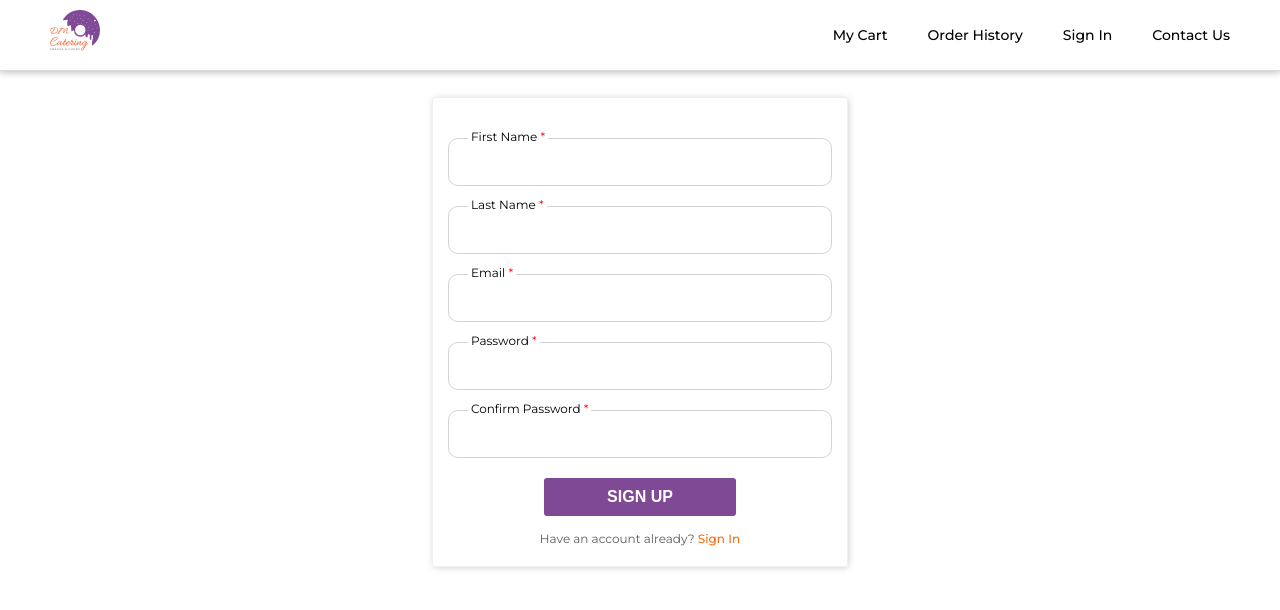
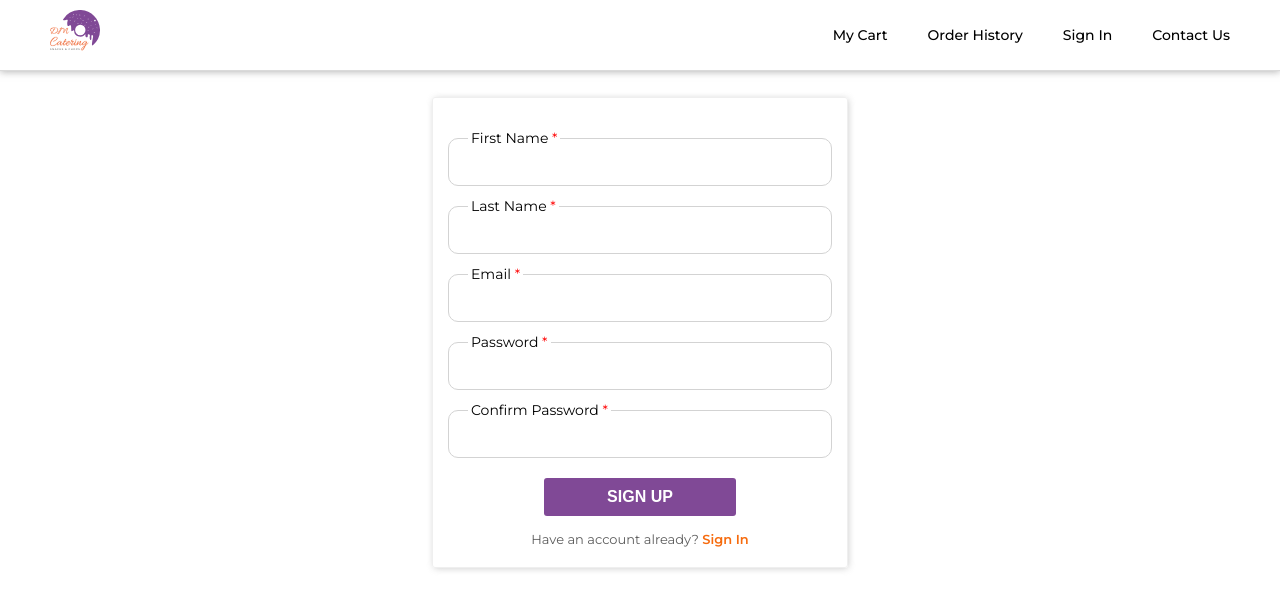
Before and after one commit to Obafemi-NG/dm-catering, a React (Create React App) app: page /signup in a window 1280 px wide. Shown: the top 610 px of the page. Built offline with nearby package versions, Linux system fonts and the light colour scheme; the HTML template or start-up script is replaced by a standard one.

Commit message:
made adjustment to the inputs and labels for more readability for users

```diff
--- a/src/Pages/SignIn/SignIn.module.css
+++ b/src/Pages/SignIn/SignIn.module.css
@@ -36,7 +36,7 @@
   padding: 3px 10px;
 }
 .input-section .label {
-  font-size: 14px;
+  /* font-size: 14px; */
   position: absolute;
   top: 30px;
   left: 20px;
@@ -55,7 +55,7 @@
   background-color: white;
   padding: 0px 3px;
   transition: 0.5s top;
-  font-size: 12px;
+  font-size: 14px;
   color: black;
 }
 .asterik {
@@ -80,13 +80,13 @@
   margin-bottom: 10px;
 }
 .no-account {
-  font-size: 12px;
+  font-size: 13px;
   font-weight: 400;
   margin-bottom: 10px;
   color: rgb(92, 92, 92);
 }
 .sign-up {
-  font-weight: 500;
+  font-weight: 600;
   color: #f66b0e;
 }
 .sign-up:hover {
--- a/src/Pages/SignUp/SignUp.module.css
+++ b/src/Pages/SignUp/SignUp.module.css
@@ -36,7 +36,7 @@
   padding: 3px 10px;
 }
 .input-section .label {
-  font-size: 14px;
+  /* font-size: 14px; */
   position: absolute;
   top: 30px;
   left: 20px;
@@ -55,7 +55,8 @@
   background-color: white;
   padding: 0px 3px;
   transition: 0.5s top;
-  font-size: 12px;
+  font-size: 14px;
+  font-weight: 400;
   color: black;
 }
 .asterik {
@@ -83,12 +84,12 @@
   cursor: pointer;
 }
 .existing {
-  font-size: 12px;
+  font-size: 13px;
   font-weight: 400;
   color: rgb(92, 92, 92);
 }
 .signin {
-  font-weight: 500;
+  font-weight: 600;
   color: #f66b0e;
 }
 .signin:hover {
```
